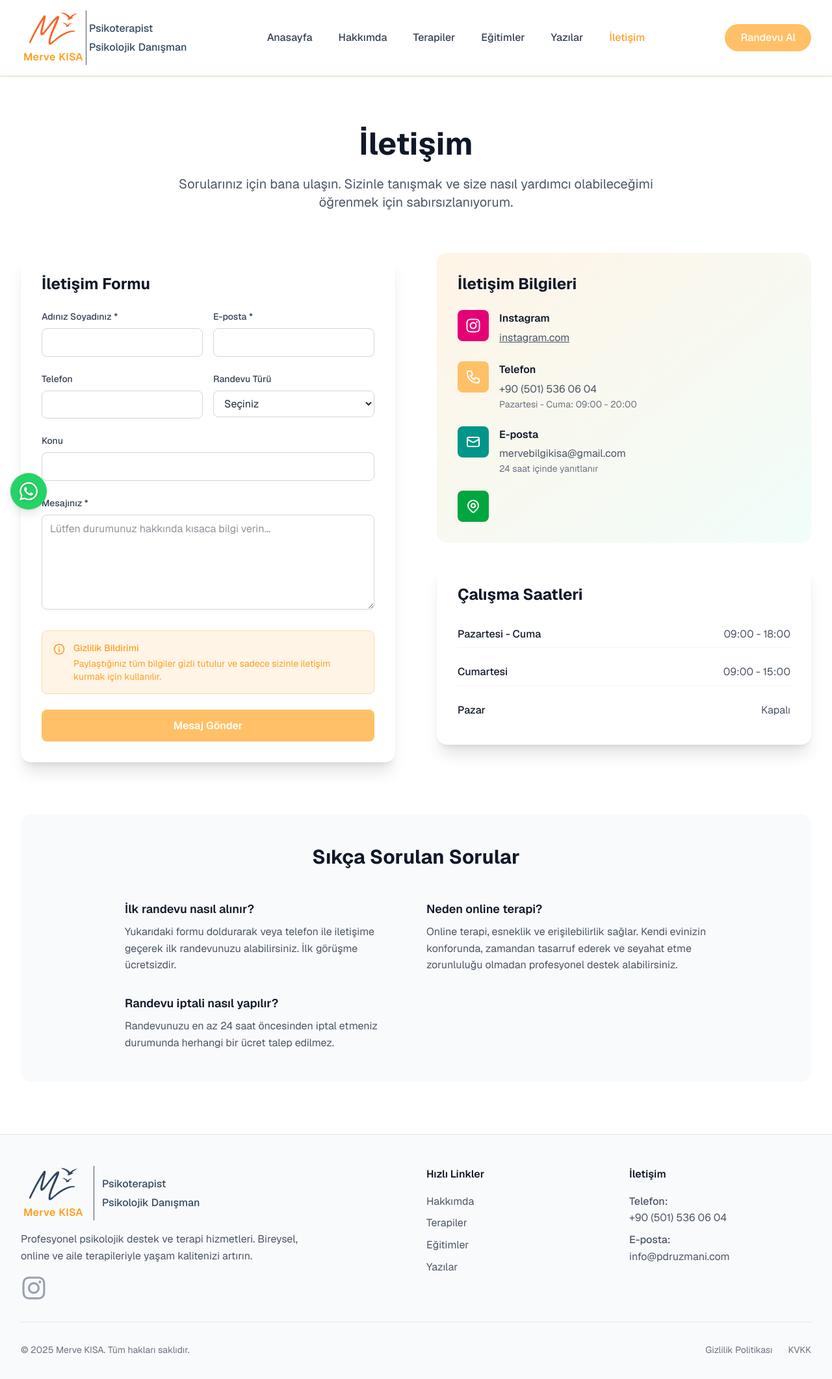
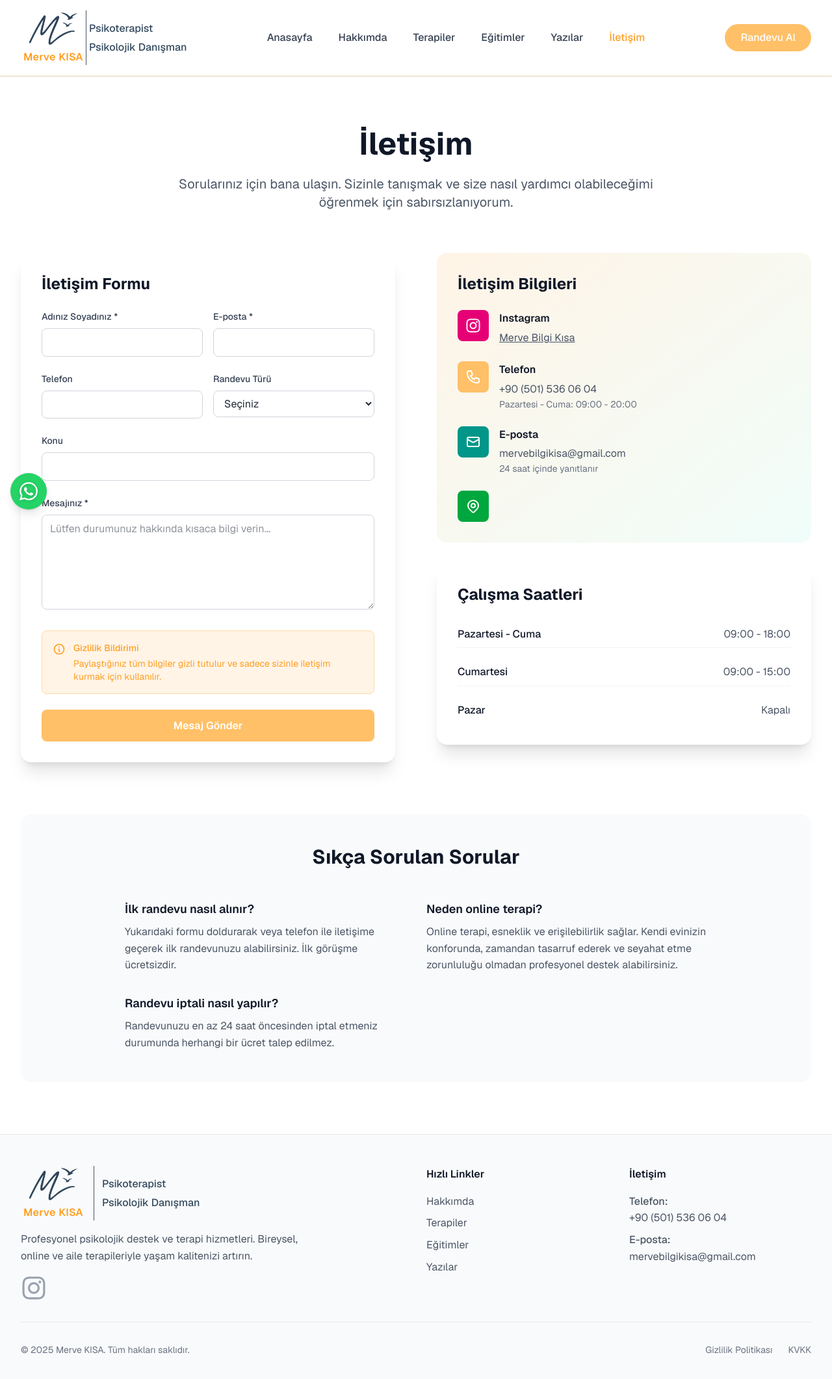
Before and after one commit to bekirbali/Next-PDRPortfolio, a Next.js app: page /iletisim in a window 1280 px wide. Shown: the top 2122 px of the page at 65% size. Built offline with nearby package versions, Linux system fonts and the light colour scheme.

Commit message:
Update API endpoints and image sources for consistency; change contact API URL to production server, update Header logo image, and adjust BASE_URL in configuration for deployment readiness.

```diff
--- a/app/components/Footer.js
+++ b/app/components/Footer.js
@@ -35,7 +35,7 @@ export default function Footer() {
             </p>
             <div className="flex space-x-4">
               <a
-                href="https://www.instagram.com/"
+                href="https://www.instagram.com/mervebilgikisa/"
                 target="_blank"
                 rel="noopener noreferrer"
                 className="group relative transition-all duration-300 transform hover:scale-110"
@@ -98,7 +98,7 @@ export default function Footer() {
               <li className="text-gray-600">
                 <span className="font-medium">E-posta:</span>
                 <br />
-                info@pdruzmani.com
+                mervebilgikisa@gmail.com
               </li>
             </ul>
           </div>
--- a/app/components/Header.js
+++ b/app/components/Header.js
@@ -29,7 +29,7 @@ export default function Header() {
               className="flex flex-col items-center gap-1 border-b sm:border-b-0 sm:border-r md:border-b md:border-r-0 lg:border-b-0 lg:border-r border-gray-600"
             >
               <Image
-                src="/assets/mkuslulogoturuncu.png"
+                src="/assets/mkuslulogomavi.png"
                 alt="Merve KISA Logo"
                 width={100}
                 height={40}
--- a/app/iletisim/page.js
+++ b/app/iletisim/page.js
@@ -50,13 +50,16 @@ export default function Contact() {
     };
 
     try {
-      const response = await fetch("http://127.0.0.1:8000/api/contact/", {
-        method: "POST",
-        headers: {
-          "Content-Type": "application/json",
-        },
-        body: JSON.stringify(dataToSend),
-      });
+      const response = await fetch(
+        "https://mervebilgikisa.pythonanywhere.com/api/contact/",
+        {
+          method: "POST",
+          headers: {
+            "Content-Type": "application/json",
+          },
+          body: JSON.stringify(dataToSend),
+        }
+      );
 
       const result = await response.json();
 
@@ -280,12 +283,12 @@ export default function Contact() {
                       Instagram
                     </h3>
                     <a
-                      href="https://www.instagram.com/"
+                      href="https://www.instagram.com/mervebilgikisa/"
                       target="_blank"
                       rel="noopener noreferrer"
                       className="text-gray-600 hover:text-[var(--primary-700)] underline"
                     >
-                      instagram.com
+                      Merve Bilgi Kısa
                     </a>
                   </div>
                 </div>
--- a/app/lib/config.js
+++ b/app/lib/config.js
@@ -4,7 +4,8 @@ export const API_CONFIG = {
   USE_MOCK_DATA: false, // true: mock data kullan, false: backend'den veri çek
 
   // Backend API URL'leri
-  BASE_URL: "http://localhost:8000/api",
+  // BASE_URL: "http://localhost:8000/api",
+  BASE_URL: "https://mervebilgikisa.pythonanywhere.com/api",
   ENDPOINTS: {
     BLOG_POSTS: "/blog/posts/",
     CATEGORIES: "/blog/categories/",
--- a/app/yazilar/page.js
+++ b/app/yazilar/page.js
@@ -154,7 +154,7 @@ export default function Blog() {
               </h1>
             </div>
             {/* Data Source Toggle */}
-            <div className="flex items-center gap-2 bg-gray-100 rounded-lg p-1">
+            {/* <div className="flex items-center gap-2 bg-gray-100 rounded-lg p-1">
               <button
                 onClick={() => {
                   apiUtils.enableMockData();
@@ -181,16 +181,11 @@ export default function Blog() {
               >
                 API
               </button>
-            </div>
+            </div> */}
           </div>
           <p className="text-xl text-gray-600 max-w-3xl mx-auto">
             Mental sağlık, kişisel gelişim ve yaşam kalitesi konularında faydalı
             bilgiler ve pratik öneriler.
-          </p>
-          <p className="text-sm text-gray-500 mt-2">
-            Şu anda{" "}
-            {apiUtils.isUsingMockData() ? "mock veriler" : "backend API"}{" "}
-            kullanılıyor
           </p>
         </div>
 
@@ -318,7 +313,7 @@ export default function Blog() {
               </div>
               <p className="text-gray-400 mt-2">
                 {posts.length === 0
-                  ? "Backend'den veri yüklenmeye çalışılıyor..."
+                  ? "Veri yüklenmeye çalışılıyor..."
                   : "Farklı anahtar kelimeler veya kategoriler deneyebilirsiniz."}
               </p>
             </div>
@@ -326,7 +321,7 @@ export default function Blog() {
             filteredPosts.map((post, index) => (
               <article
                 key={index}
-                className="bg-white rounded-xl shadow-lg overflow-hidden hover:shadow-xl transition-shadow duration-300"
+                className="bg-white rounded-xl shadow-lg overflow-hidden hover:shadow-xl transition-shadow duration-300 flex flex-col"
               >
                 {post.featured_image ? (
                   <div className="h-48 relative overflow-hidden">
@@ -367,7 +362,8 @@ export default function Blog() {
                     </div>
                   </div>
                 )}
-                <div className="p-6">
+                <div className="p-6 flex flex-col flex-grow">
+                  <div className="flex-grow">
                     <Link href={`/yazilar/${post.slug}`}>
                       <h3 className="text-xl font-semibold text-gray-900 mb-3 hover:text-[var(--primary)] transition-colors duration-200 cursor-pointer">
                         {post.title}
@@ -379,6 +375,7 @@ export default function Blog() {
                         post.excerpt
                       )}
                     />
+                  </div>
                   <div className="flex items-center justify-between text-sm text-gray-500 mb-4">
                     <span>
                       {apiUtils.formatDate(
--- a/next.config.mjs
+++ b/next.config.mjs
@@ -1,17 +1,32 @@
+// /** @type {import('next').NextConfig} */
+// const nextConfig = {
+//   images: {
+//     remotePatterns: [
+//       {
+//         protocol: "http",
+//         hostname: "localhost",
+//         port: "8000",
+//         pathname: "/media/**",
+//       },
+//       // Production için de ekleyebilirsiniz
+//       {
+//         protocol: "https",
+//         hostname: "your-domain.com", // Kendi domain'inizi ekleyin
+//         pathname: "/media/**",
+//       },
+//     ],
+//   },
+// };
+
+// export default nextConfig;
+
 /** @type {import('next').NextConfig} */
 const nextConfig = {
   images: {
     remotePatterns: [
       {
-        protocol: "http",
-        hostname: "localhost",
-        port: "8000",
-        pathname: "/media/**",
-      },
-      // Production için de ekleyebilirsiniz
-      {
         protocol: "https",
-        hostname: "your-domain.com", // Kendi domain'inizi ekleyin
+        hostname: "mervebilgikisa.pythonanywhere.com",
         pathname: "/media/**",
       },
     ],
```
Also changed, not shown: public/assets/mkuslulogoacikmavi.png (added). Lines whose indentation alone changed are shown as unchanged.
